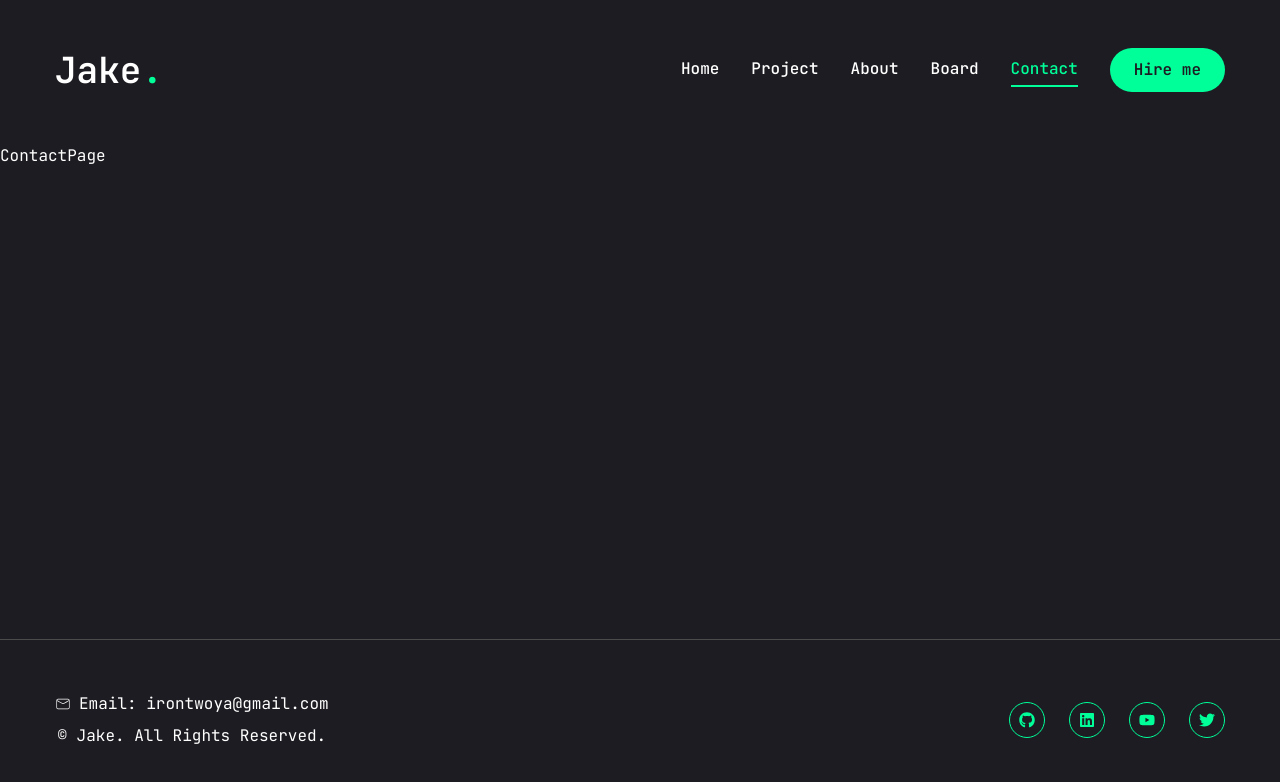
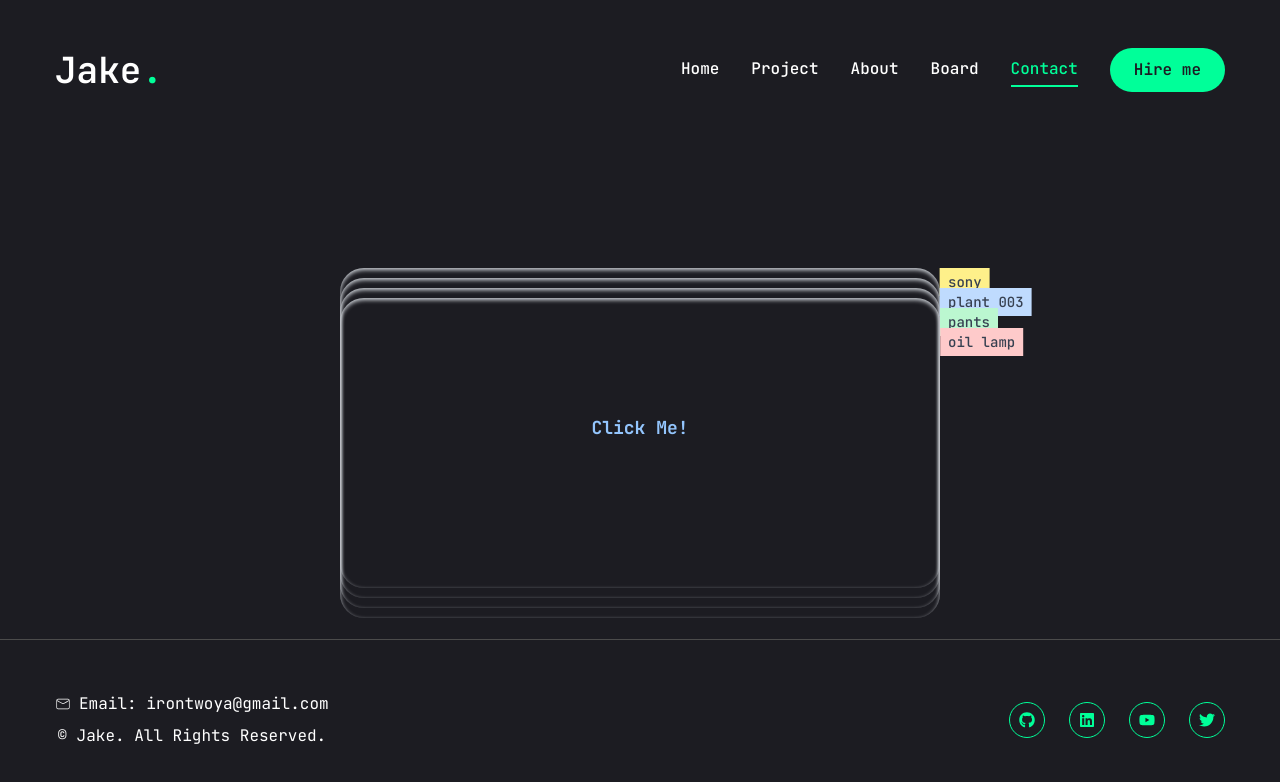
Before and after one commit to GC-EE/gcee-portfolio, a Next.js app: page /contact in a window 1280 px wide. Shown: the top 782 px of the page. Built offline with nearby package versions, Linux system fonts and the light colour scheme.

Commit message:
추가 : contact페이지 카드 애니메이션 추가

```diff
--- a/src/app/contact/page.tsx
+++ b/src/app/contact/page.tsx
@@ -1,7 +1,107 @@
-import React from 'react';
+// src/AnimatedCards.tsx
+'use client';
+import React, { useState } from 'react';
+import { motion } from 'framer-motion';
 
-const ContactPage = () => {
-  return <div>ContactPage</div>;
+interface CardData {
+  id: number;
+  name: string;
+  title: string;
+}
+
+const cardsData: CardData[] = [
+  { id: 1, name: 'Generic Guy 1', title: 'oil lamp' },
+  { id: 2, name: 'Generic Guy 2', title: 'pants' },
+  { id: 3, name: 'Generic Guy 3', title: 'plant 003' },
+  { id: 4, name: 'Generic Guy 4', title: 'sony' },
+];
+
+const titleColors = [
+  'bg-yellow-200',
+  'bg-blue-200',
+  'bg-green-200',
+  'bg-red-200',
+];
+
+interface AnimatedCardProps {
+  card: CardData;
+  isOpen: boolean;
+  toggleOpen: (id: number) => void;
+  index: number;
+  totalCards: number;
+  isFirst: boolean;
+}
+
+const AnimatedCard: React.FC<AnimatedCardProps> = ({
+  card,
+  isOpen,
+  toggleOpen,
+  index,
+  totalCards,
+  isFirst,
+}) => {
+  const zIndex = isOpen ? totalCards : index;
+  const backgroundColor = isOpen ? 'bg-opacity-100' : 'bg-opacity-90';
+
+  return (
+    <motion.div
+      className={`absolute mb-2 flex h-80 w-[50%] cursor-pointer select-none flex-col items-center justify-center rounded-3xl font-semibold shadow-inner shadow-gray-300 ${backgroundColor}`}
+      initial={{ y: 0 }}
+      animate={{ y: isOpen ? -140 : 0, zIndex: isOpen ? totalCards : index }} // 높이와 zIndex 조정
+      transition={{ type: 'spring', stiffness: 100, damping: 10 }} // 애니메이션 조정
+      onClick={() => toggleOpen(isOpen ? -1 : card.id)}
+      style={{ top: `${index * 10}px`, zIndex }}
+    >
+      {isOpen ? (
+        <div className="relative w-full px-4 py-2 text-center text-lg font-bold text-blue-300">
+          {card.name}
+        </div>
+      ) : (
+        isFirst && (
+          <div className="relative w-full px-4 py-2 text-center text-lg font-bold text-blue-300">
+            Click Me!
+          </div>
+        )
+      )}
+      <div
+        className={`absolute right-0 translate-x-full transform px-2 py-1 text-sm font-medium text-gray-700 ${titleColors[index % titleColors.length]}`}
+        style={{ top: `${index * 10}px`, zIndex }}
+      >
+        {card.title}
+      </div>
+    </motion.div>
+  );
+};
+
+const AnimatedCards: React.FC = () => {
+  const [openCardId, setOpenCardId] = useState<number>(-1);
+
+  const toggleOpen = (id: number) => {
+    setOpenCardId(id === openCardId ? -1 : id);
+  };
+
+  return (
+    <div className="xs:mt-32 container relative mx-auto flex h-full w-full items-center justify-center">
+      {cardsData
+        .slice()
+        .reverse()
+        .map((card, index) => (
+          <AnimatedCard
+            key={card.id}
+            card={card}
+            isOpen={openCardId === card.id}
+            toggleOpen={toggleOpen}
+            index={index}
+            totalCards={cardsData.length}
+            isFirst={openCardId === -1 && index === 0}
+          />
+        ))}
+    </div>
+  );
+};
+
+const ContactPage: React.FC = () => {
+  return <AnimatedCards />;
 };
 
 export default ContactPage;
--- a/tailwind.config.ts
+++ b/tailwind.config.ts
@@ -15,6 +15,7 @@ const config = {
       padding: '15px',
     },
     screens: {
+      xs: '390px',
       sm: '640px',
       md: '768px',
       lg: '960px',
```
